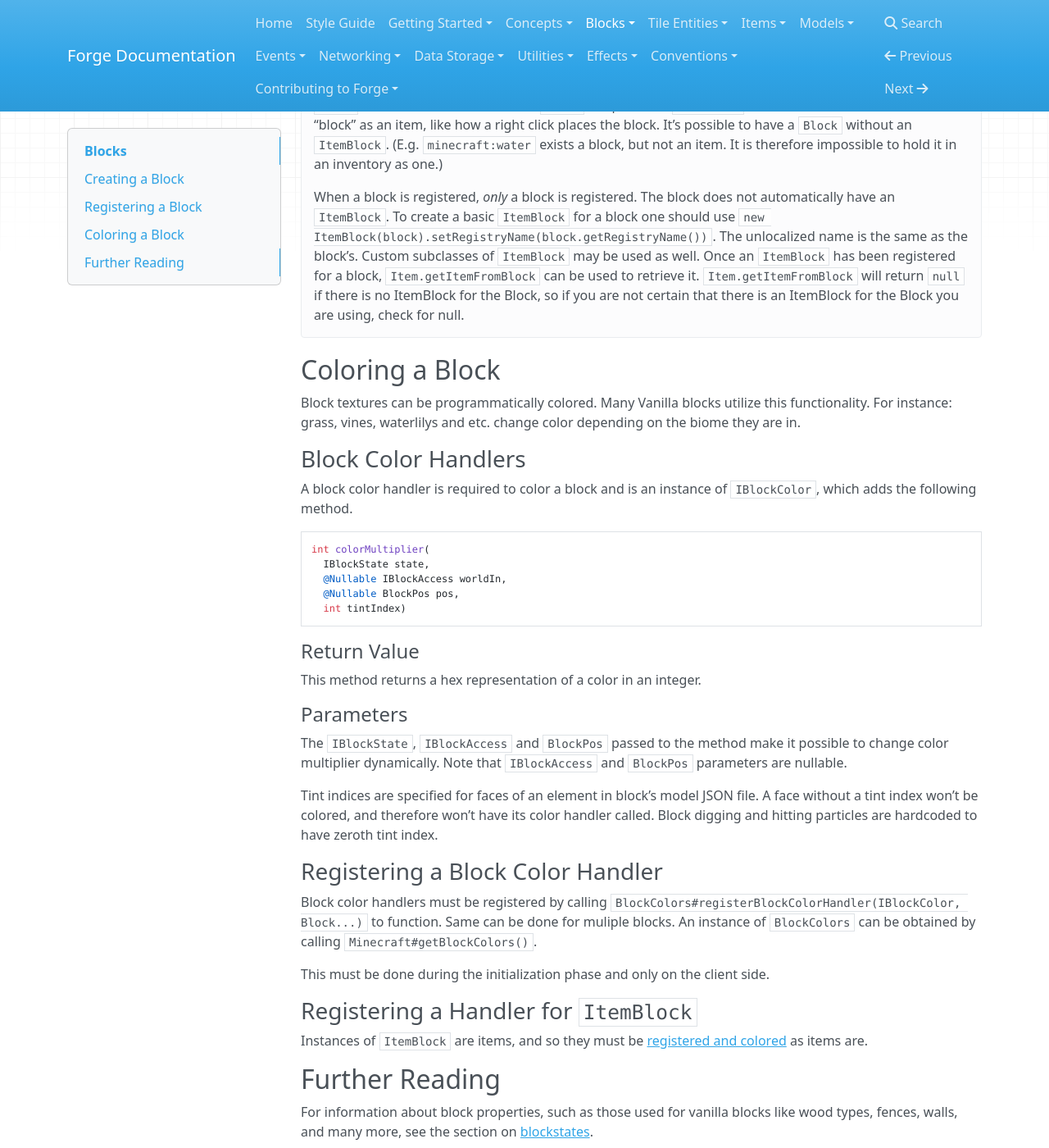
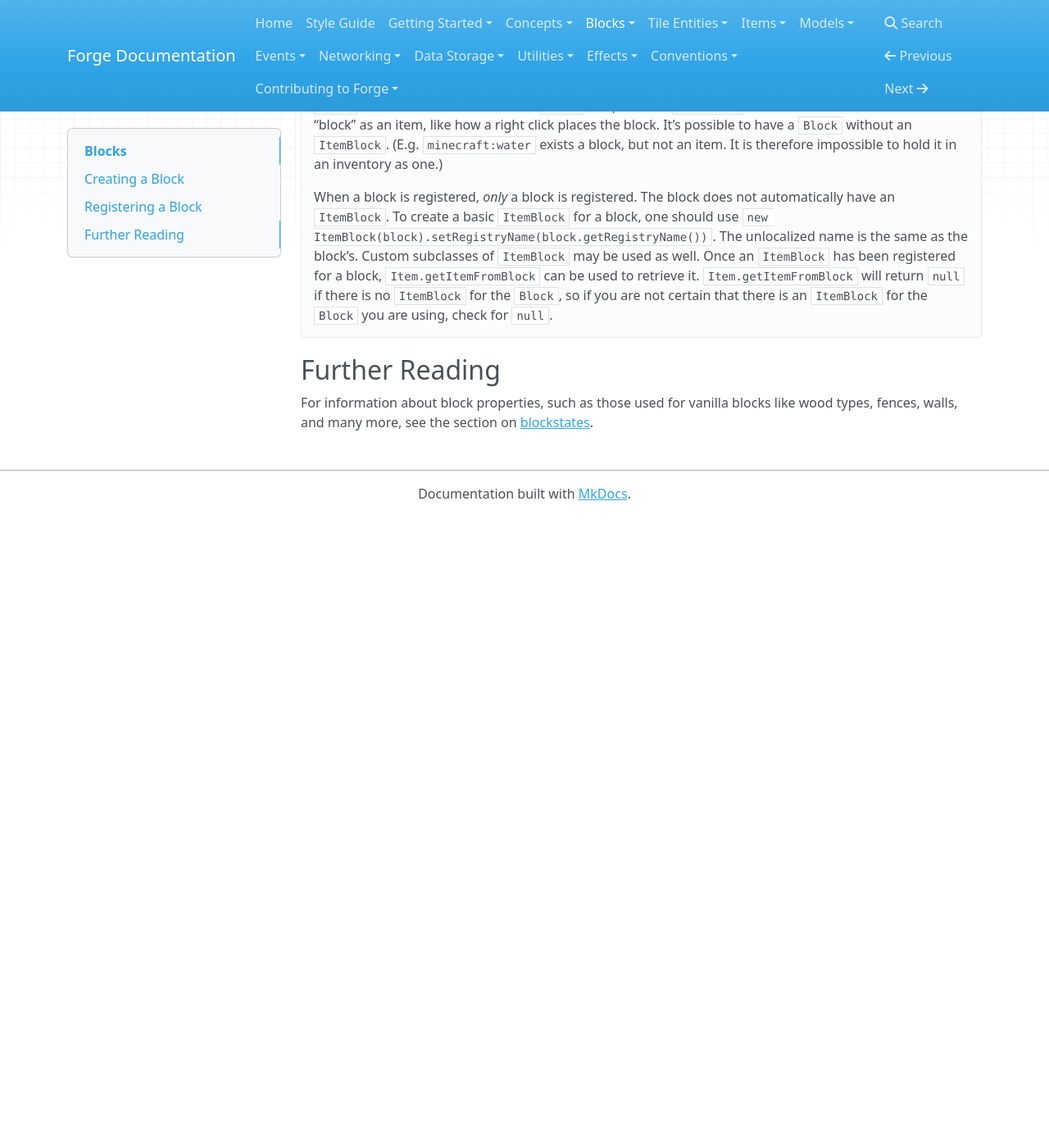
Before and after one commit to MinecraftForge/Documentation, an MkDocs documentation site: the page built from docs/blocks/blocks.md, in a window 1280 px wide and 1400 px high, scrolled down 1314 px. Shown: the whole window at 82% size. Built offline with MkDocs 1.6.1, drawn with Linux system fonts in a browser that asks for light colours; nearby versions of some CDN libraries; old or Windows-style settings are respelled for this version of MkDocs; after the commit the page ends 1944 px from its top, so only the background shows below that.

Commit message:
Move sections on coloring models into "Models"
Delete the subsections on coloring items and blocks from the
"Blocks/Home" and "Items/Home" pages.
Create a new "Models/Coloring Textures" page to contain the information.

````diff
--- a/docs/blocks/blocks.md
+++ b/docs/blocks/blocks.md
@@ -33,44 +33,7 @@ Blocks must be [registered][registering] to function.
 
     A block in the world and a "block" in an inventory are very different things. A block in the world is represented by an `IBlockState`, and its behavior defined by an instance of `Block`. Meanwhile, an item in an inventory is an `ItemStack`, controlled by an `Item`. As a bridge between the different worlds of `Block` and `Item`, there exists the class `ItemBlock`. `ItemBlock` is a subclass of `Item` that has a field `block` that holds a reference to the `Block` it represents. `ItemBlock` defines some of the behavior of a "block" as an item, like how a right click places the block. It's possible to have a `Block` without an `ItemBlock`. (E.g. `minecraft:water` exists a block, but not an item. It is therefore impossible to hold it in an inventory as one.)
 
-    When a block is registered, *only* a block is registered. The block does not automatically have an `ItemBlock`. To create a basic `ItemBlock` for a block one should use `new ItemBlock(block).setRegistryName(block.getRegistryName())`. The unlocalized name is the same as the block's. Custom subclasses of `ItemBlock` may be used as well. Once an `ItemBlock` has been registered for a block, `Item.getItemFromBlock` can be used to retrieve it. `Item.getItemFromBlock` will return `null` if there is no ItemBlock for the Block, so if you are not certain that there is an ItemBlock for the Block you are using, check for null.
-
-Coloring a Block
-----------------
-
-Block textures can be programmatically colored. Many Vanilla blocks utilize this functionality. For instance: grass, vines, waterlilys and etc. change color depending on the biome they are in.
-
-### Block Color Handlers
-
-A block color handler is required to color a block and is an instance of `IBlockColor`, which adds the following method.
-
-```java
-int colorMultiplier(
-  IBlockState state,
-  @Nullable IBlockAccess worldIn,
-  @Nullable BlockPos pos,
-  int tintIndex)
-```
-
-#### Return Value
-
-This method returns a hex representation of a color in an integer.
-
-#### Parameters
-
-The `IBlockState`, `IBlockAccess` and `BlockPos` passed to the method make it possible to change color multiplier dynamically. Note that `IBlockAccess` and `BlockPos` parameters are nullable.
-
-Tint indices are specified for faces of an element in block's model JSON file. A face without a tint index won't be colored, and therefore won't have its color handler called. Block digging and hitting particles are hardcoded to have zeroth tint index.
-
-### Registering a Block Color Handler
-
-Block color handlers must be registered by calling `BlockColors#registerBlockColorHandler(IBlockColor, Block...)` to function. Same can be done for muliple blocks. An instance of `BlockColors` can be obtained by calling `Minecraft#getBlockColors()`.
-
-This must be done during the initialization phase and only on the client side.
-
-### Registering a Handler for `ItemBlock`
-
-Instances of `ItemBlock` are items, and so they must be [registered and colored][] as items are.
+    When a block is registered, *only* a block is registered. The block does not automatically have an `ItemBlock`. To create a basic `ItemBlock` for a block, one should use `new ItemBlock(block).setRegistryName(block.getRegistryName())`. The unlocalized name is the same as the block's. Custom subclasses of `ItemBlock` may be used as well. Once an `ItemBlock` has been registered for a block, `Item.getItemFromBlock` can be used to retrieve it. `Item.getItemFromBlock` will return `null` if there is no `ItemBlock` for the `Block`, so if you are not certain that there is an `ItemBlock` for the `Block` you are using, check for `null`.
 
 Further Reading
 ---------------
@@ -79,5 +42,4 @@ For information about block properties, such as those used for vanilla blocks li
 
 [sounds]: ../effects/sounds.md
 [registering]: ../concepts/registries.md#registering-things
-[registered and colored]: ../items/items.md#coloring-an-item
 [blockstates]: states.md
--- a/mkdocs.yml
+++ b/mkdocs.yml
@@ -27,6 +27,7 @@ pages:
       - Intro to Blockstate JSONs: 'models/blockstates/introduction.md'
       - Forge Blockstate JSON: 'models/blockstates/forgeBlockstates.md'
     - Connecting Blocks and Items to Models: 'models/using.md'
+    - Coloring Textures: 'models/color.md'
     - Item Property Overrides: 'models/overrides.md'
     - Advanced Models:
       - Intro to Advanced Models: 'models/advanced/introduction.md'
````
Also changed, not shown: docs/items/items.md (+1 -30 lines), docs/models/color.md (added, +20 -0 lines).
